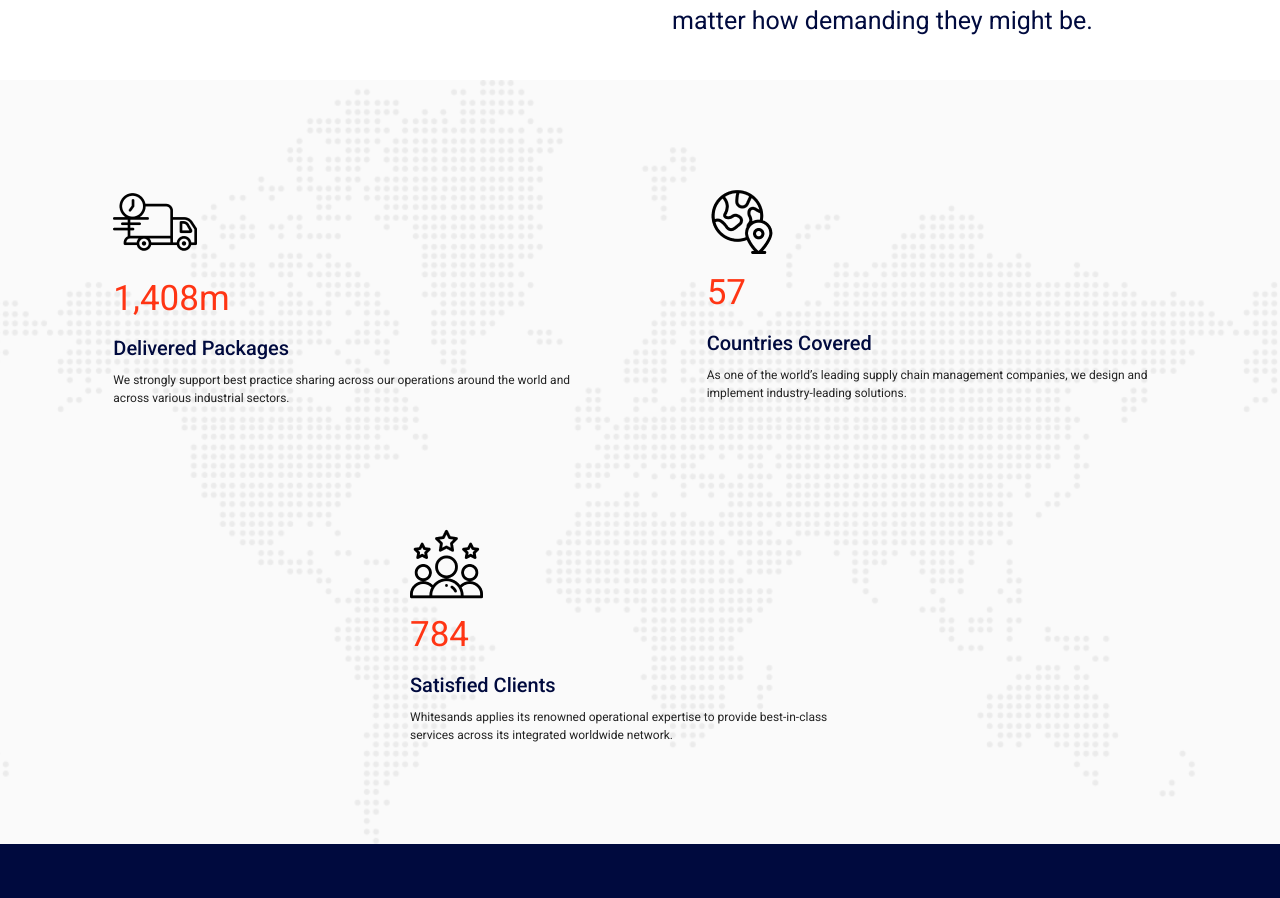
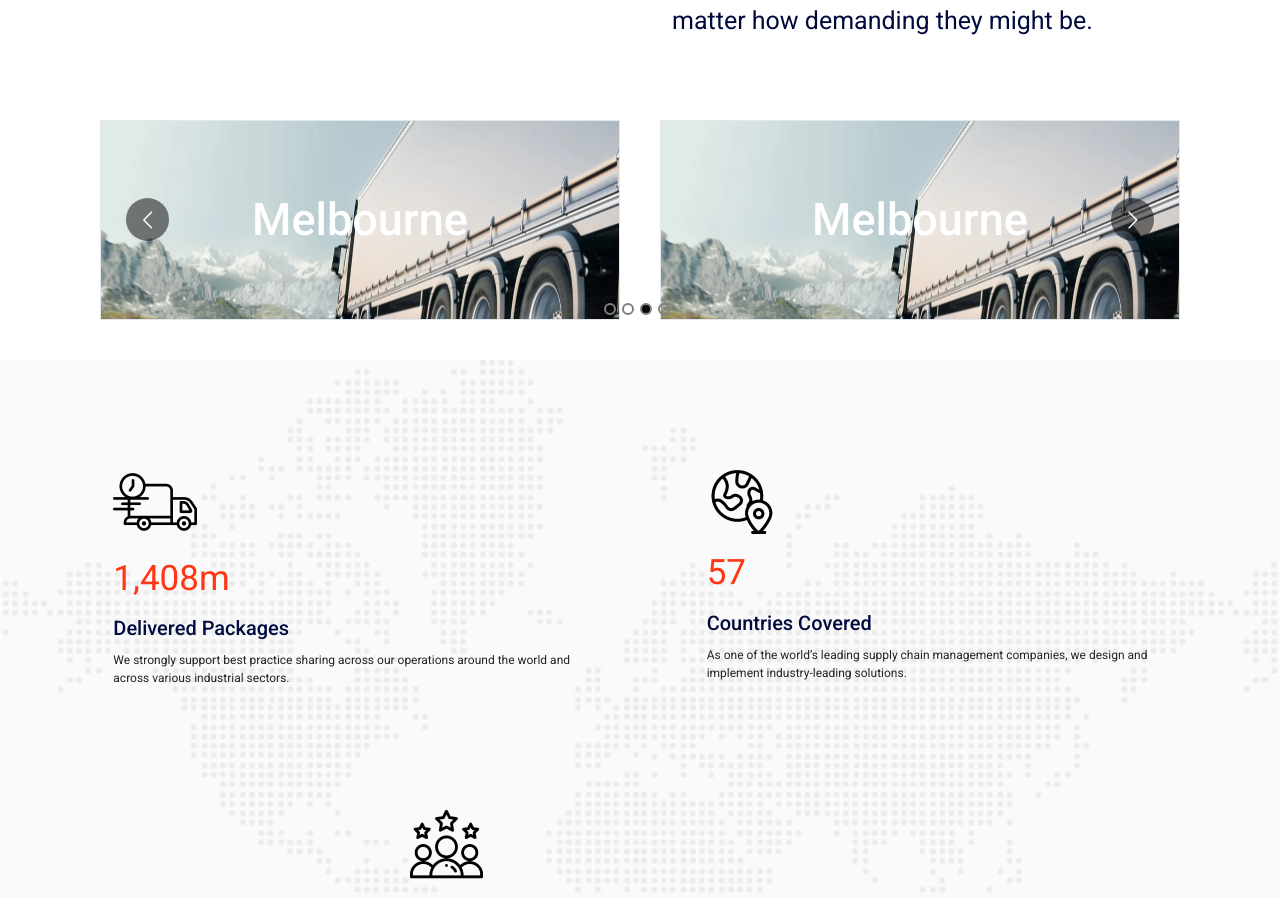
Before and after one commit to GSM-Godwin/WhiteSands, a Next.js app: page /about in a window 1280 px wide. Shown: the part 1693-2591 px from the top of the page. Built offline with nearby package versions, Linux system fonts and the light colour scheme; no server answers.

Commit message:
carousel

```diff
--- a/app/about/page.jsx
+++ b/app/about/page.jsx
@@ -41,7 +41,9 @@ const About = () => {
           <p className='text-justify lg:text-[25px]'>The company combines its core products of Air Freight, Ocean Freight and logistics to deliver globally integrated, tailor-made end-to-end solutions for eleven core industries. Drawing on in-depth industry know-how and customized IT systems, Whitesands Agency manages the needs of its customers supply chains, no matter how demanding they might be.</p>
         </div>
       </section>
-      {/* <Sliders /> */}
+      <section className='md:mx-20 mx-10 my-10'>
+        <Sliders />
+      </section>
       <section className="w-full flex flex-wrap bg-[#FAFAFA] justify-evenly items-center gap-20 p-20" style={{ backgroundImage: `url(/assets/map-bg.png)`, backgroundRepeat: 'repeat', backgroundSize: 'contain', backgroundPosition: 'center' }}>
         <div className="flex flex-col gap-2 max-w-[500px] p-5">
           <Image src={truck} alt="truck" />
--- a/components/frontend/Sliders.jsx
+++ b/components/frontend/Sliders.jsx
@@ -1,52 +1,78 @@
+'use client'
 
-export default function Sliders () {
-  return (
-    <div className="w-3/4 m-auto">
-      <div className="mt-10">
-            {data.map((d) => (
-                <div key={d.key} className="flex relative h-[250px]">
-                    <div>
-                        <img src={d.img} alt="" className="" />
-                    </div>
-                    <div className="flex absolute w-full h-[250px] items-center justify-center">
-                        <p className="text-[45px] text-white font-medium">{d.name}</p>
-                    </div>
-                </div>
-            ))}
-      </div>
-    </div>
-  )
-}
+import Carousel from 'react-multi-carousel'
+import 'react-multi-carousel/lib/styles.css';
 
 const data = [
     {
         name: `Melbourne`,
         img: `/assets/snow-truck.svg`,
-        key: `1`
+        id: `1`
     },
     {
         name: `Melbourne`,
         img: `/assets/snow-truck.svg`,
-        key: `2`
+        id: `2`
     },
     {
         name: `Melbourne`,
         img: `/assets/snow-truck.svg`,
-        key: `3`
+        id: `3`
     },
     {
         name: `Melbourne`,
         img: `/assets/snow-truck.svg`,
-        key: `4`
+        id: `4`
     },
     {
         name: `Melbourne`,
         img: `/assets/snow-truck.svg`,
-        key: '5'
+        id: '5'
     },
     {
         name: `Melbourne`,
         img: `/assets/snow-truck.svg`,
-        key: `6`
+        id: `6`
     },
 ]
+
+export default function Sliders () {
+    const responsive = {
+        superLargeDesktop: {
+          // the naming can be any, depends on you.
+          breakpoint: { max: 4000, min: 3000 },
+          items: 5
+        },
+        desktop: {
+          breakpoint: { max: 3000, min: 1024 },
+          items: 3
+        },
+        tablet: {
+          breakpoint: { max: 1024, min: 464 },
+          items: 2
+        },
+        mobile: {
+          breakpoint: { max: 464, min: 0 },
+          items: 1
+        },
+      };
+
+  return (
+    <div>
+        <Carousel responsive={responsive} showDots={true} autoPlay={true} autoPlaySpeed={3000} dotListClass="" infinite={true}>
+            <div className='lg:text-[45px] text-[28px] text-white font-medium mx-5 items-center flex justify-center h-[200px] border' style={{ backgroundImage: `url(/assets/snow-truck.svg)`, backgroundRepeat: 'no-repeat', backgroundSize: 'cover', backgroundPosition: 'center' }}>
+                Melbourne
+            </div>
+            <div className='lg:text-[45px] text-[28px] text-white font-medium mx-5 items-center flex justify-center h-[200px] border' style={{ backgroundImage: `url(/assets/snow-truck.svg)`, backgroundRepeat: 'no-repeat', backgroundSize: 'cover', backgroundPosition: 'center' }}>
+                Melbourne
+            </div>
+            <div className='lg:text-[45px] text-[28px] text-white font-medium mx-5 items-center flex justify-center h-[200px] border' style={{ backgroundImage: `url(/assets/snow-truck.svg)`, backgroundRepeat: 'no-repeat', backgroundSize: 'cover', backgroundPosition: 'center' }}>
+                Melbourne
+            </div>
+            <div className='lg:text-[45px] text-[28px] text-white font-medium mx-5 items-center flex justify-center h-[200px] border' style={{ backgroundImage: `url(/assets/snow-truck.svg)`, backgroundRepeat: 'no-repeat', backgroundSize: 'cover', backgroundPosition: 'center' }}>
+                Melbourne
+            </div>
+        </Carousel>
+    </div>
+  )
+}
--- a/package.json
+++ b/package.json
@@ -32,6 +32,7 @@
     "react-dom": "^18",
     "react-hook-form": "^7.51.3",
     "react-icons": "^5.1.0",
+    "react-multi-carousel": "^2.8.5",
     "react-slick": "^0.30.2",
     "react-spinners": "^0.13.8",
     "resend": "^3.2.0",
```
Also changed, not shown: 1 other file (tests, documents, lock files or other folders).
